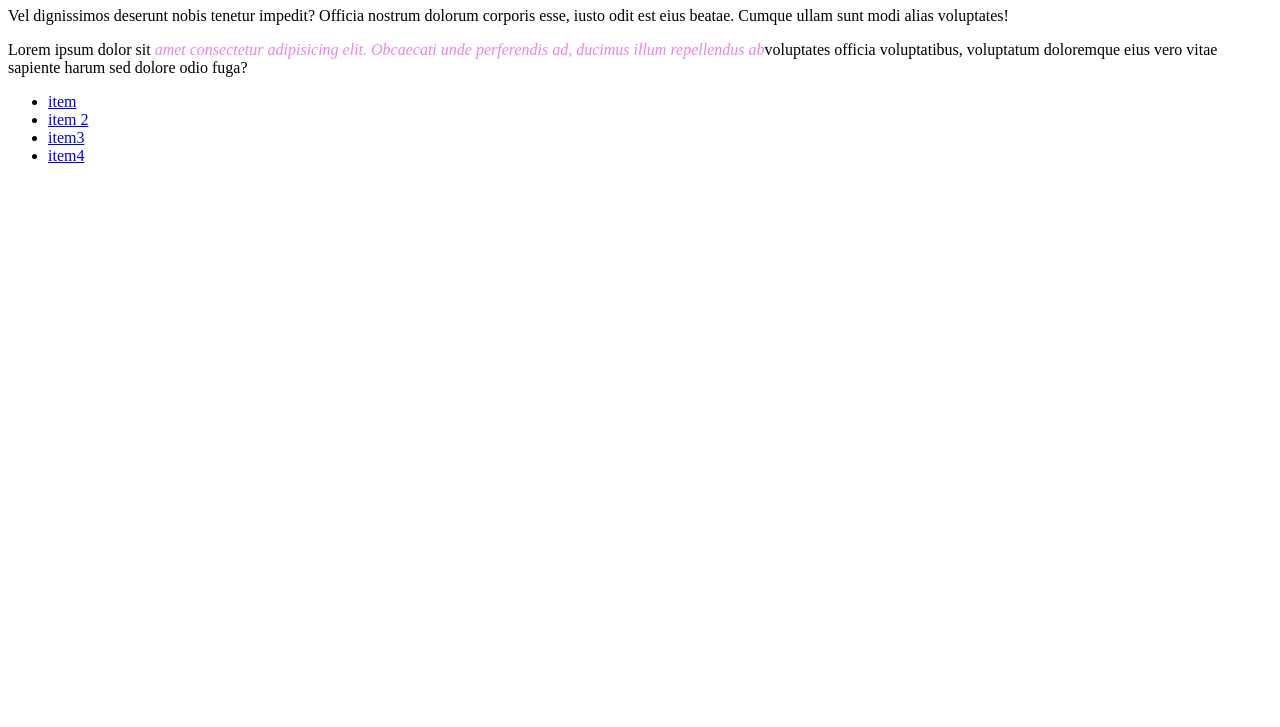
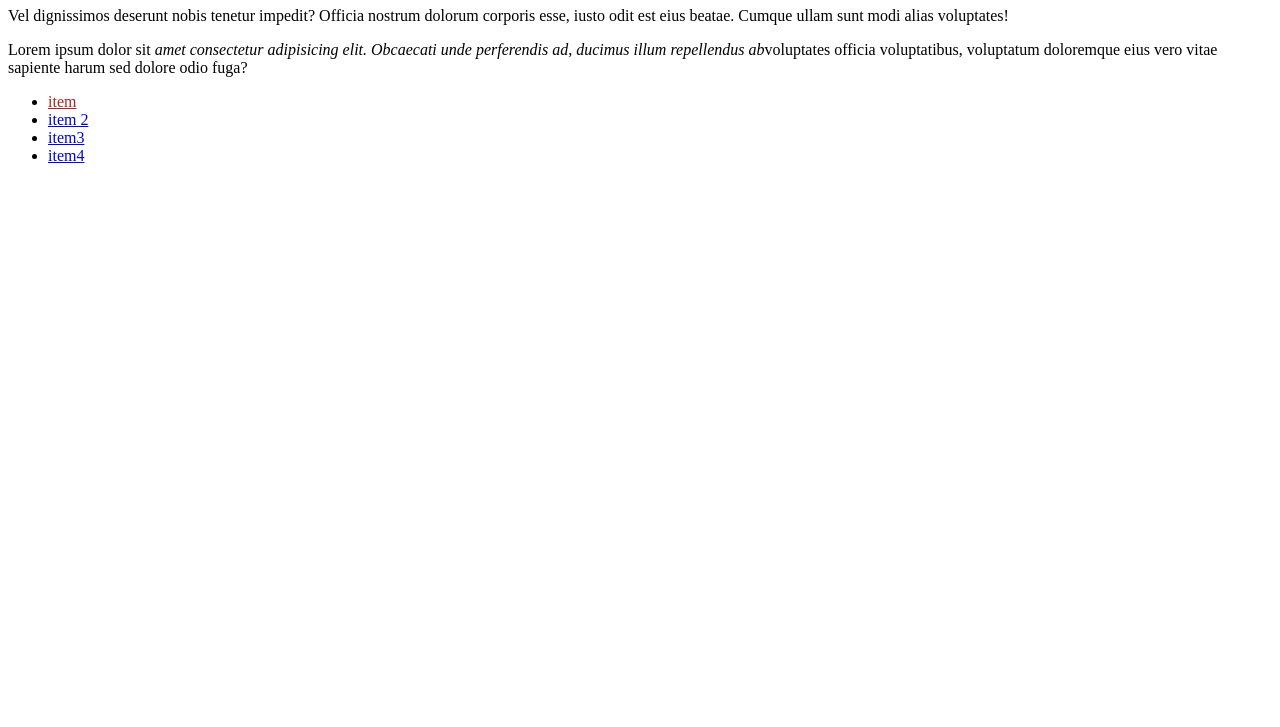
Before and after one commit to stephanie-vm/clase_6-Dise-o-web-1, a plain HTML site: page index.html in a window 1280 px wide. Shown: the part 73-800 px from the top of the page. Drawn offline with Linux system fonts and the light colour scheme.

Commit message:
Selector clase

```diff
--- a/css/style.css
+++ b/css/style.css
@@ -8,13 +8,13 @@
     font-size: 12px;
 }*/
 /*selector descendiente*/
-p em{
+/*p em{
     color: violet;
+}*/
+/*selector clase*/
+.item {
+    color:firebrick;
 }
-/*selector clase*/
-/*.item {
-    color:firebrick;
-}*/
 /*selector ID*/
 /*#lista,
 .item {
```
